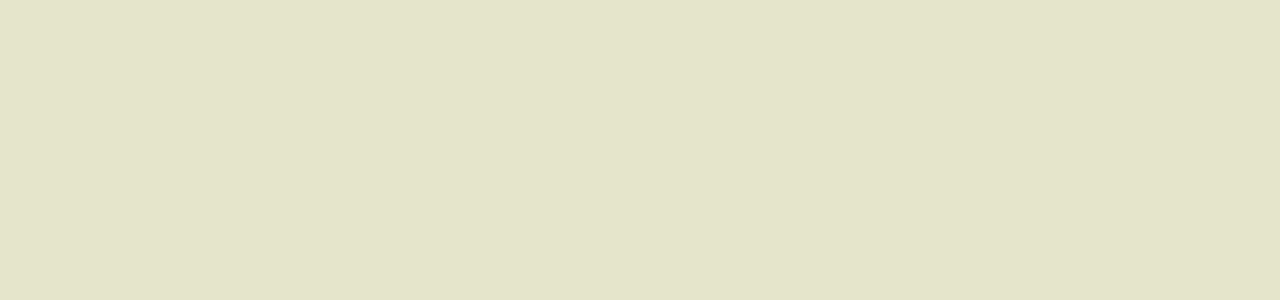
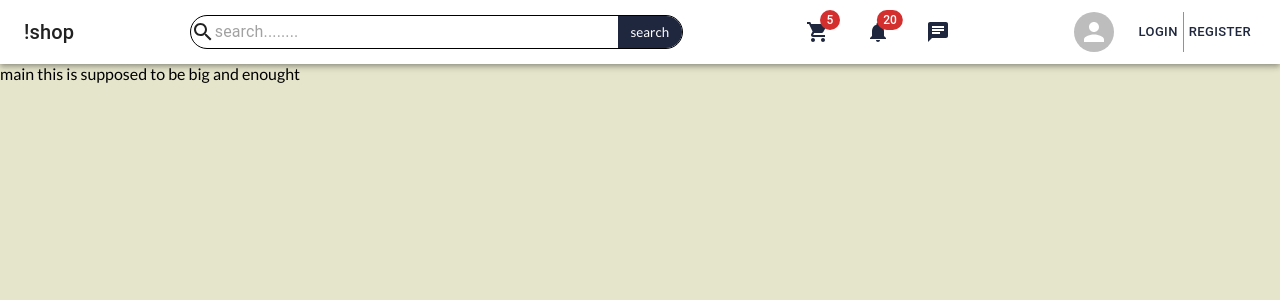
Before and after one commit to atlp-rwanda/e-comm-team-emma25-fe, a React app: page /wishlist in a window 1280 px wide. Before the commit this address had no page. Shown: the top 300 px of the page. Built offline with nearby package versions, Linux system fonts and the light colour scheme.

Commit message:
feat: add navbar

```diff
--- a/package.json
+++ b/package.json
@@ -22,7 +22,8 @@
   "dependencies": {
     "@emotion/react": "^11.10.6",
     "@emotion/styled": "^11.10.6",
-    "@mui/material": "^5.11.16",
+    "@mui/icons-material": "^5.11.16",
+    "@mui/material": "^5.12.0",
     "@types/react-dom": "^18.0.11",
     "@types/react-router-dom": "^5.3.3",
     "axios": "^1.3.5",
@@ -36,6 +37,7 @@
     "react-hot-toast": "^2.4.0",
     "react-router-dom": "^6.9.0",
     "sass-loader": "^13.2.2",
+    "socket.io-client": "^4.6.1",
     "style-loader": "^3.3.2",
     "ts-loader": "^9.4.2",
     "ts-node": "^10.9.1",
--- a/src/App.tsx
+++ b/src/App.tsx
@@ -7,6 +7,13 @@ import Setup2FA from "./views/setup2FA";
 import VerifyCode from "./views/VerifyCode";
 import Dashboard from "./views/sellers/Dashboard";
 import "./App.scss";
+import "./assets/styles/style.css"
+import Home from './views/Home'
+import Login from './views/Login';
+// import ToggleButton from "./components/ToggleButton";
+// import Hello from "./components/component1";
+import WishList from './views/WishList';
+
 function App() {
   return (
     <BrowserRouter>
@@ -16,6 +23,7 @@ function App() {
         <Route path="/two-fa-setup" element={<Setup2FA />} />
         <Route path="/verify-code" element={<VerifyCode />} />
         <Route path="/seller-home" element={<Dashboard />} />
+        <Route path="/wishlist" element={<WishList />} />
       </Routes>
     </BrowserRouter>
   );
--- /dev/null
+++ b/src/assets/styles/navbar.css
@@ -0,0 +1,43 @@
+.search{
+    display: flex;
+    flex-direction: row;
+    align-items: center;
+     justify-content: space-between;
+     border: 1px solid black;
+     border-radius: 20px;
+     padding: 0;
+     width: 40%;
+     background-color: #FFFFFF;
+
+}
+.phonesearch{
+    display: none;
+}
+.search_button{
+    border-radius: 0 20px 20px 0;
+    height: 32px;
+    border: none;
+    padding: 5px;
+     width : 75px;
+     background-color: #1F273E;
+     color: white;
+     cursor: pointer;
+}
+.textdiv{
+    width: 100%
+}
+@media (max-width: 600px) {
+    .phonesearch{
+        display: unset;
+        display: block;
+        display: flex;
+    flex-direction: row;
+    align-items: center;
+     justify-content: space-between;
+     border: 1px solid black;
+     border-radius: 20px;
+     padding: 0;
+     width: 40%;
+     background-color: #FFFFFF;
+    }
+  }
--- /dev/null
+++ b/src/components/BottomNav.tsx
@@ -0,0 +1,43 @@
+import React from 'react'
+import HomeIcon from '@mui/icons-material/Home';
+import PersonIcon from '@mui/icons-material/Person';
+import BottomNavigation from '@mui/material/BottomNavigation';
+import BottomNavigationAction from '@mui/material/BottomNavigationAction';
+import NotificationsIcon from '@mui/icons-material/Notifications';
+import ChatIcon from '@mui/icons-material/Chat';
+import SearchIcon from '@mui/icons-material/Search'
+import { Typography } from '@mui/material';
+
+
+
+function BottomNav() {
+  const [value, setValue] = React.useState(0);
+  return (
+    <BottomNavigation
+        value={value}
+        sx={{
+            display: "flex",
+            flexGrow: 1,
+            justifyContent: "space-around",
+            position: "fixed",
+            bottom: 0,
+            width: "100%",
+            padding: "16px",
+            height: '5%'
+    }}
+
+        onChange={(event:any , newValue:any) => {
+          setValue(newValue);
+        }}>
+        <BottomNavigationAction label={<Typography variant="body1" style={{ fontSize: "2rem" }}>Home</Typography>} icon={<HomeIcon  style={{ fontSize: "4rem" }} />}    />
+        <BottomNavigationAction label={<Typography variant="body1" style={{ fontSize: "2rem" }}>Chat</Typography>} icon={<ChatIcon style={{ fontSize: "4rem" }} />}  />
+        <BottomNavigationAction label={<Typography variant="body1" style={{ fontSize: "2rem" }}>Search</Typography>} icon={<SearchIcon style={{ fontSize: "4rem" }}/>}  />
+        <BottomNavigationAction label={<Typography variant="body1" style={{ fontSize: "2rem" }}>Notifications</Typography>} icon={<NotificationsIcon style={{ fontSize: "4rem" }}/>} />
+        <BottomNavigationAction label={<Typography variant="body1" style={{ fontSize: "2rem" }}>profile</Typography>} icon={<PersonIcon style={{ fontSize: "4rem" }}/>}  />
+      </BottomNavigation>
+
+
+  )
+}
+
+export default BottomNav
--- /dev/null
+++ b/src/components/Navbar.tsx
@@ -0,0 +1,16 @@
+import React from 'react'
+// import { useTheme } from '@mui/material/styles';
+import useMediaQuery from '@mui/material/useMediaQuery';
+import BottomNav from './BottomNav'
+import NavbarTop from './NavbarTop'
+
+export default function Navbar() {
+    // const theme = useTheme();
+    const isSmallScreen =  useMediaQuery('(max-width:600px)');
+    console.log(isSmallScreen)
+  return (
+    <>
+    {(isSmallScreen ? (<BottomNav/>) : (<NavbarTop/>))}
+    </>
+  )
+}
--- /dev/null
+++ b/src/components/NavbarTop.tsx
@@ -0,0 +1,83 @@
+import React from 'react'
+// import { Input } from '@mui/material';
+import ShoppingCartIcon from '@mui/icons-material/ShoppingCart';
+import Button from '@mui/material/Button';
+import ButtonGroup from '@mui/material/ButtonGroup';
+import AppBar from '@mui/material/AppBar';
+import Toolbar from '@mui/material/Toolbar';
+import styled from '@emotion/styled';
+import IconButton from '@mui/material/IconButton';
+import Badge from '@mui/material/Badge';
+import Avatar from '@mui/material/Avatar';
+import { Stack } from '@mui/system';
+import NotificationsIcon from '@mui/icons-material/Notifications';
+import ChatIcon from '@mui/icons-material/Chat';
+import Typography from '@mui/material/Typography';
+import InputBase from '@mui/material/InputBase';
+import SearchIcon from '@mui/icons-material/Search'
+import "../assets/styles/navbar.css"
+
+
+
+
+const StyledToolbar= styled(Toolbar)({
+    display: "flex",
+    justifyContent: "space-between"
+})
+
+
+function NavbarTop() {
+  // useEffect(() => {
+  // }, [])
+  //sx={{display:{xs: "none"}}}
+
+  return (
+    <div>
+        <AppBar position='sticky' color="secondary" >
+            <StyledToolbar>
+            <Typography variant="h6">!shop</Typography>
+            <div className='search'>
+            <SearchIcon />
+
+       <div className='textdiv'>
+    <InputBase  fullWidth placeholder='search........'/>
+        </div>
+            <button className='search_button'>search</button>
+            </div>
+<Stack direction="row" gap='20px'>
+   <IconButton aria-label="cart">
+      <Badge badgeContent={5} color="error">
+  <ShoppingCartIcon color="primary"/>
+      </Badge>
+      </IconButton>
+   <IconButton aria-label="notification">
+      <Badge badgeContent={20} color='error'>
+        <NotificationsIcon color="primary"/>
+      </Badge>
+      </IconButton>
+      <IconButton aria-label="chat">
+      <Badge badgeContent={0} color='error'>
+        <ChatIcon color="primary"/>
+      </Badge>
+      </IconButton>
+
+</Stack>
+<Stack direction="row" gap='20px'>
+   <Avatar/>
+            <ButtonGroup size="small" variant='text' color="primary" >
+                <Button >
+                    login
+                </Button>
+                <Button>
+                    Register
+                </Button>
+            </ButtonGroup>
+</Stack>
+            </StyledToolbar>
+        </AppBar>
+    </div>
+
+  )
+}
+
+export default NavbarTop
--- a/src/index.tsx
+++ b/src/index.tsx
@@ -1,6 +1,8 @@
+import ThemeProvider from "@mui/material/styles/ThemeProvider";
 import React from "react";
 import { createRoot } from "react-dom/client";
 import App from "./App";
+import Theme from "./themes/theme"
 
 const RootEl = document.querySelector("#root");
 if (!RootEl) {
@@ -9,6 +11,8 @@ if (!RootEl) {
 const root = createRoot(RootEl);
 root.render(
   <React.StrictMode>
+    <ThemeProvider theme={Theme}>
     <App />
+    </ThemeProvider>
   </React.StrictMode>
 );
--- /dev/null
+++ b/src/themes/theme.tsx
@@ -0,0 +1,15 @@
+import { createTheme } from '@mui/material/styles';
+
+
+const Theme = createTheme({
+  palette: {
+    primary: {
+      main: "#1F273E",
+    },
+    secondary: {
+      main: "#FFFFFFF",
+    },
+  },
+});
+
+export default Theme
--- /dev/null
+++ b/src/views/WishList.tsx
@@ -0,0 +1,21 @@
+import React from 'react'
+import Navbar from '../components/Navbar';
+import '../assets/styles/bottomNav.css'
+
+
+function WishList(){
+  return (
+    <div>
+        <Navbar/>
+        <div className='secondoption' >
+           <p>
+             main this is supposed to be big and enought
+            </p>
+            </div>
+            <div className='secondoption'>
+            </div>
+        </div>
+  )
+}
+
+export default WishList
```
Also changed, not shown: src/themes/theme2.tsx (added, +10 -0 lines), src/assets/styles/bottomNav.css (added), src/index.html (line endings or trailing spaces), 1 other file (tests, documents, lock files or other folders).
